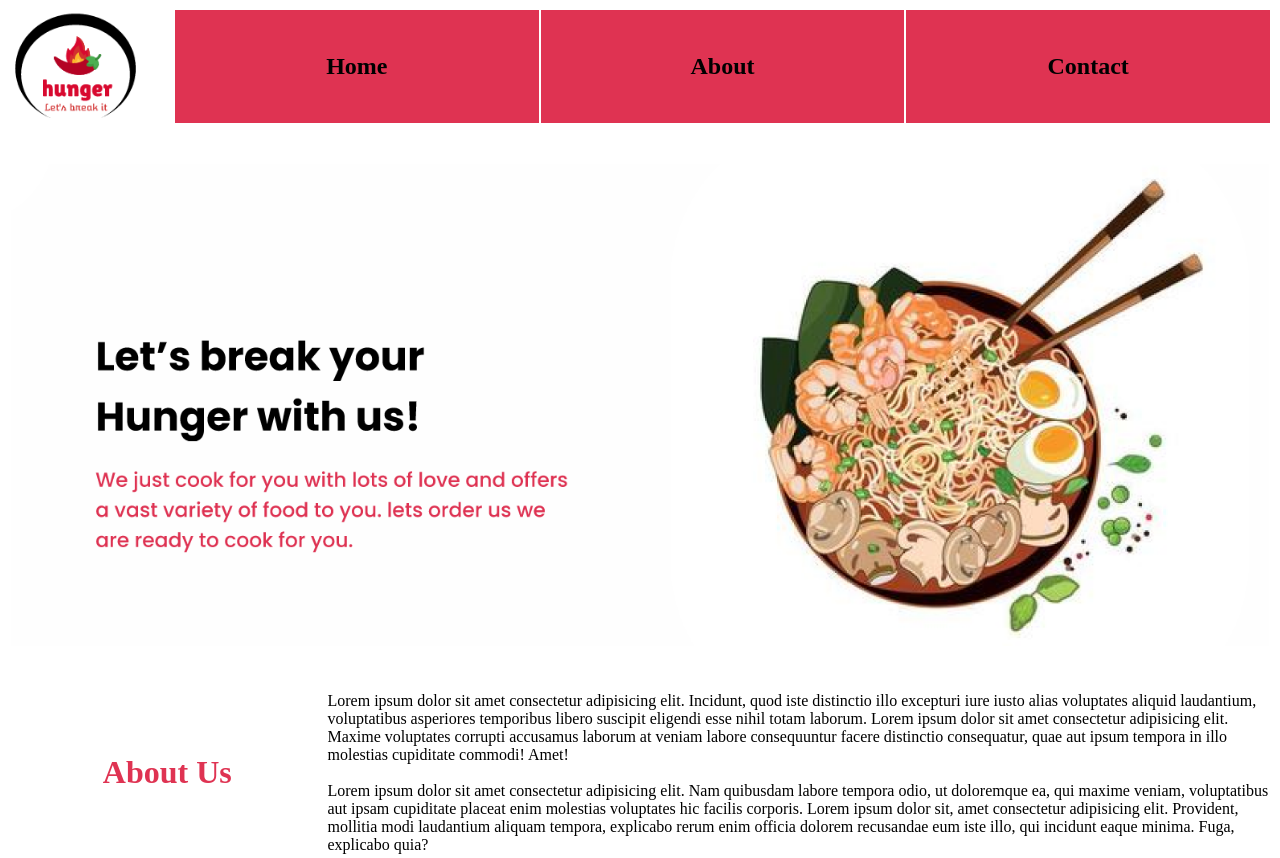
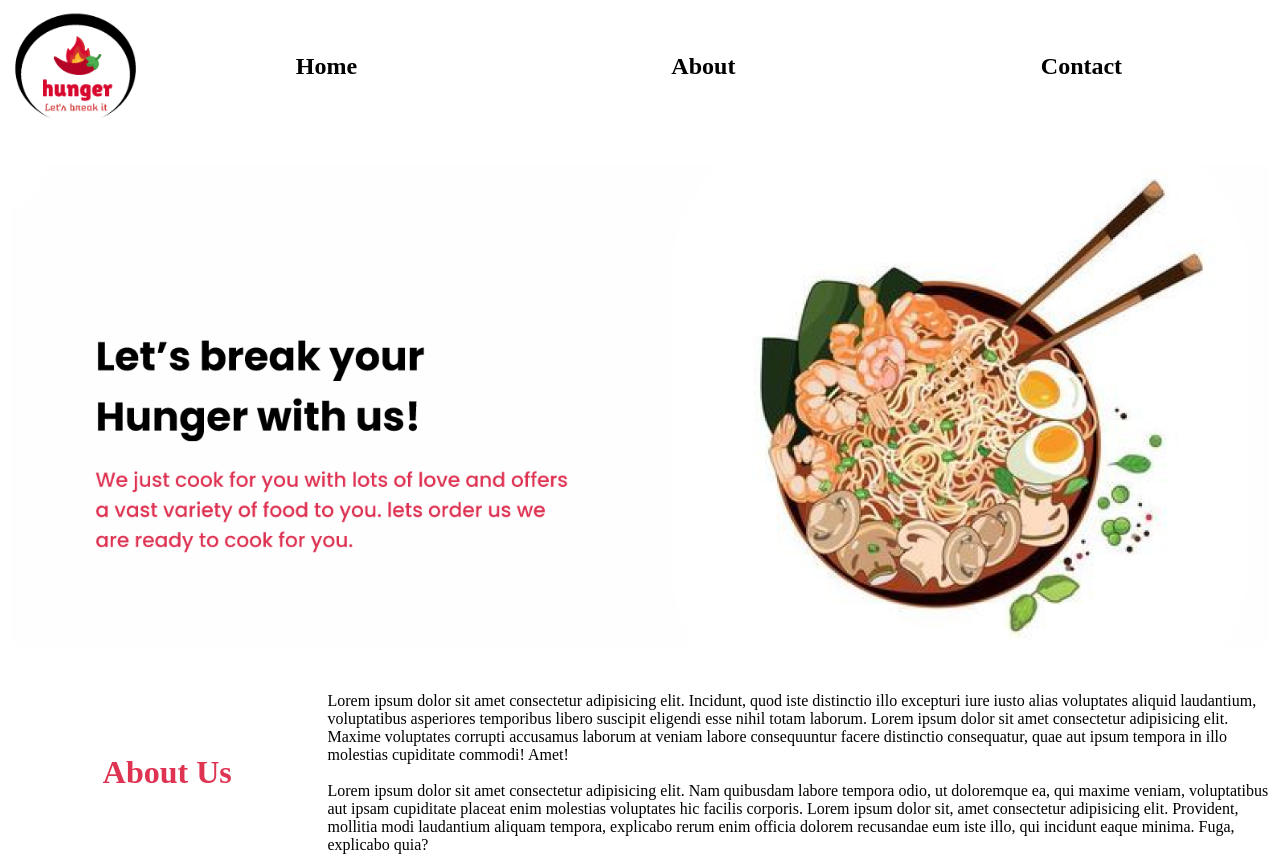
Before and after one commit to Sawaira-dev/Task-1-Ux-Design-via-HTML, a plain HTML site: page index.html in a window 1280 px wide. Shown: the top 858 px of the page. Drawn offline with Linux system fonts and the light colour scheme.

Commit message:
Update index.html
removed the color of nav bar

```diff
--- a/index.html
+++ b/index.html
@@ -13,15 +13,15 @@
 
         <thead>
               <tr>
-            <td width = "13%">
+            <td width = "1%">
                 <img src="./hunger's logo.png" alt="logo" width="125px">
             </td>
 
-            <th bgcolor="DF3352" width ="29%">
+            <th  width ="33%">
                 <h2>Home</h2>
             </th>
 
-            <th bgcolor="DF3352" width ="29%">
+            <th  width ="33%">
                 <h2>About</h2>
             </th>
 
@@ -29,7 +29,7 @@
                 <h2>Services</h2>
             </th> -->
 
-            <th bgcolor="DF3352" width ="29%">
+            <th width ="33%">
                 <h2>Contact</h2>
             </th>
         </tr>
```
